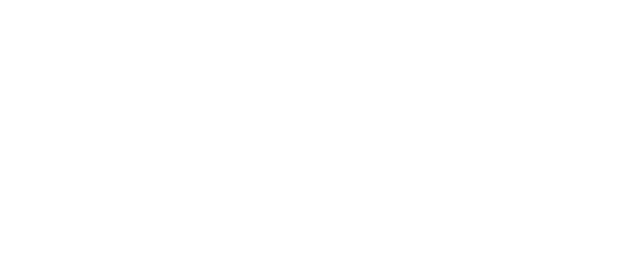
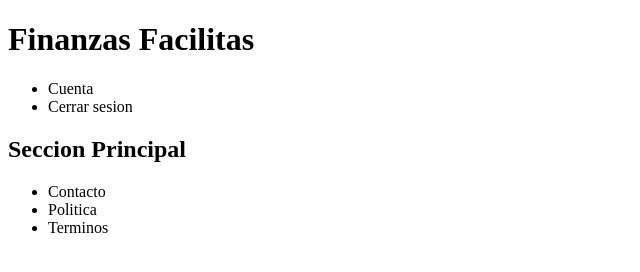
Before and after one commit to barrilocho/web-video, a plain HTML site: page index.html in a window 1280 px wide. Shown: the whole page, without its empty margins (0-640 px from the left). Drawn offline with Linux system fonts and the light colour scheme.

Commit message:
feat(main): add html data

```diff
--- a/index.html
+++ b/index.html
@@ -1,12 +1,36 @@
 <!DOCTYPE html>
 <html lang="en">
+
 <head>
   <meta charset="UTF-8">
   <meta http-equiv="X-UA-Compatible" content="IE=edge">
   <meta name="viewport" content="width=device-width, initial-scale=1.0">
   <title>Document</title>
 </head>
+
 <body>
-
+  <header>
+    <h1>Finanzas Facilitas</h1>
+    <nav>
+      <ul>
+        <li>
+          Cuenta
+        </li>
+        <li>
+          Cerrar sesion
+        </li>
+      </ul>
+    </nav>
+  </header>
+  <section>
+    <h2>Seccion Principal</h2>
+  </section>
+  <footer>
+    <ul>
+      <li>Contacto</li>
+      <li>Politica</li>
+      <li>Terminos</li>
+    </ul>
+  </footer>
 </body>
 </html>
```
